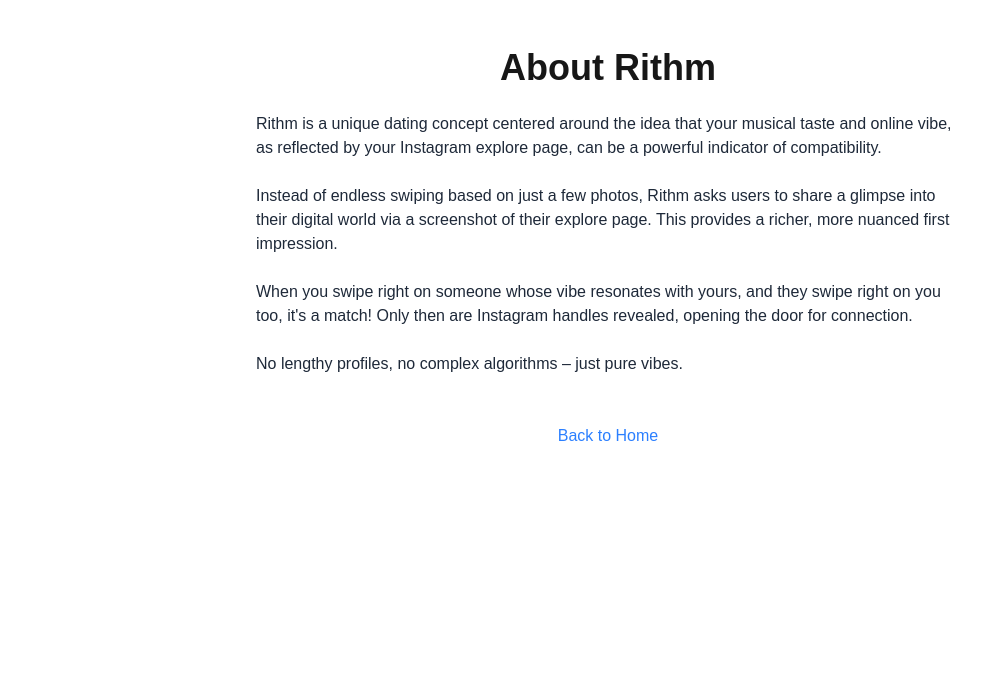
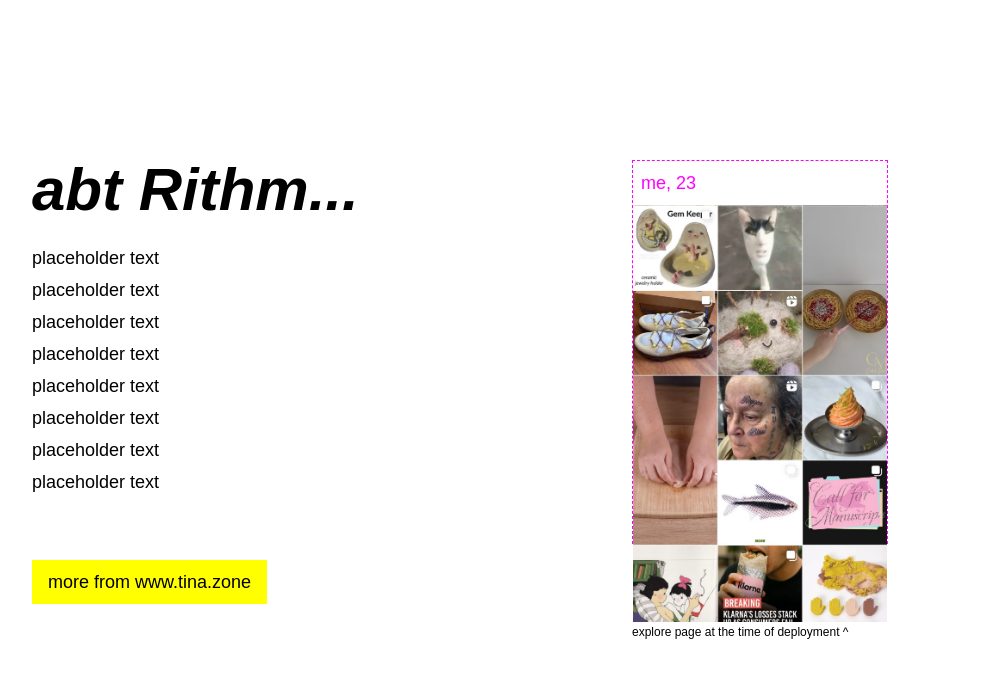
Before and after one commit to ttarigh/rithm, a Next.js app: page /about in a window 1280 px wide. Shown: the top 678 px of the page, without its empty margins (32-1013 px from the left). Built offline with nearby package versions, Linux system fonts and the light colour scheme.

Commit message:
about page and title

```diff
--- a/app/about/page.jsx
+++ b/app/about/page.jsx
@@ -2,30 +2,50 @@
 
 export default function AboutPage() {
   return (
-    <div className="container mx-auto max-w-3xl p-8 py-12">
-      <h1 className="text-4xl font-bold mb-6 text-center">About Rithm</h1>
+    <div className="min-h-screen bg-white flex flex-col items-center justify-center p-4 md:p-8">
+      <div className="w-full max-w-6xl mx-auto">
+        <div className="flex flex-col md:flex-row gap-8 md:gap-12 items-start">
 
-      <div className="prose prose-invert lg:prose-xl mx-auto text-gray-800 space-y-6">
-        <p>
-          Rithm is a unique dating concept centered around the idea that your musical taste and online vibe, as reflected by your Instagram explore page, can be a powerful indicator of compatibility.
-        </p>
-        <p>
-          Instead of endless swiping based on just a few photos, Rithm asks users to share a glimpse into their digital world via a screenshot of their explore page. This provides a richer, more nuanced first impression.
-        </p>
-        <p>
-          When you swipe right on someone whose vibe resonates with yours, and they swipe right on you too, it's a match! Only then are Instagram handles revealed, opening the door for connection.
-        </p>
-        <p>
-          No lengthy profiles, no complex algorithms – just pure vibes.
-        </p>
-      </div>
+          {/* Left Column */}
+          <div className="w-full md:w-1/2 flex flex-col space-y-6">
+            <h1 className="text-5xl md:text-6xl font-bold italic text-black">abt Rithm...</h1>
+            <div className="space-y-1 text-black text-lg">
+              <p>placeholder text</p>
+              <p>placeholder text</p>
+              <p>placeholder text</p>
+              <p>placeholder text</p>
+              <p>placeholder text</p>
+              <p>placeholder text</p>
+              <p>placeholder text</p>
+              <p>placeholder text</p>
+            </div>
+            <div className="mt-auto pt-10"> {/* Pushes link to bottom if content above is short */}
+              <Link href="#"> {/* Placeholder link */}
+                <span className="inline-block bg-[#ffff00] text-black py-2 px-4 text-lg font-medium">
+                  more from www.tina.zone
+                </span>
+              </Link>
+            </div>
+          </div>
 
-      <div className="text-center mt-12">
-        <Link href="/">
-           <span className="text-blue-500 hover:underline">
-             Back to Home
-           </span>
-        </Link>
+          {/* Right Column (Image Card) */}
+          <div className="w-full md:w-1/2 flex flex-col items-center md:items-start">
+            <div className="w-64 h-96 bg-white flex flex-col border border-dashed border-[#ff00ff]">
+              <div className="p-2 text-left flex-shrink-0">
+                <h3 className="text-lg text-[#ff00ff]">me, 23</h3>
+              </div>
+              <div className="relative w-full flex-grow bg-gray-200"> {/* Added bg-gray-200 for image loading */}
+                <img
+                  src="/myFYP.jpeg"
+                  alt="My FYP Screenshot"
+                  className="w-full h-full object-cover" // Ensure image covers the area
+                />
+              </div>
+            </div>
+            <p className="text-xs text-black mt-20 text-center md:text-left">explore page at the time of deployment ^</p>
+          </div>
+
+        </div>
       </div>
     </div>
   );
--- a/app/layout.js
+++ b/app/layout.js
@@ -12,8 +12,8 @@
 });
 
 export const metadata = {
-  title: "Create Next App",
-  description: "Generated by create next app",
+  title: "Rithm.Love",
+  description: "Find your scrollmate.",
 };
 
 export default function RootLayout({ children }) {
--- a/app/swipe/SwipeFeed.jsx
+++ b/app/swipe/SwipeFeed.jsx
@@ -492,9 +492,11 @@
 
       {/* Footer Text: Positioned absolutely */}
       <div className="absolute bottom-4 left-1/2 -translate-x-1/2 md:bottom-6 z-30">
-        <span className="italic text-black hover:bg-[#ffff00] cursor-pointer text-sm">
-          about Rithm.love
-        </span>
+        <Link href="/about" >
+          <span className="italic text-black hover:bg-[#ffff00] cursor-pointer text-sm">
+            more abt Rithm.love
+          </span>
+        </Link>
       </div>
 
       {/* JSX Styles for Heart Confetti Animation */}
```
Also changed, not shown: public/myFYP.jpeg (added).
